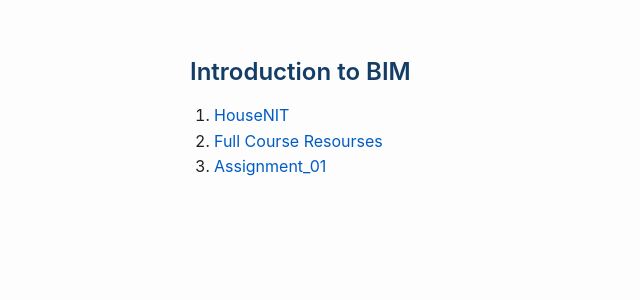
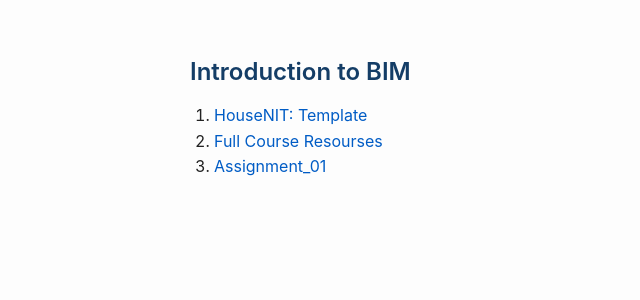
Before and after one commit to hsrai/hsrai.github.io, a Jekyll site: the page built from nit/3d.md, in a window 1280 px wide. Shown: the top 300 px of the page, without its empty margins (0-640 px from the left). Built offline with Jekyll 4.4.1, drawn with Linux system fonts in a browser that asks for light colours; our own code applies the rules of GitHub Pages for plain Markdown files.

Commit message:
Update HouseNIT link to include 'Template'

```diff
--- a/nit/3d.md
+++ b/nit/3d.md
@@ -1,6 +1,6 @@
 ## Introduction to BIM
 
 
-1. [HouseNIT](https://drive.google.com/file/d/1jYV3xwLqL11Tg6cn_P0WutQVsUC9NJD0/view?usp=sharing)
+1. [HouseNIT: Template](https://drive.google.com/file/d/1jYV3xwLqL11Tg6cn_P0WutQVsUC9NJD0/view?usp=sharing)
 2. [Full Course Resourses](https://drive.google.com/file/d/1THgaPovhTdhmtxvj-yrQm5-V30OKYkYQ/view?usp=drive_link)
 3. [Assignment_01](https://drive.google.com/file/d/167tFOdM4D94W2eD_lzmjsoH5DUT7QJHY/view?usp=drive_link)
```
